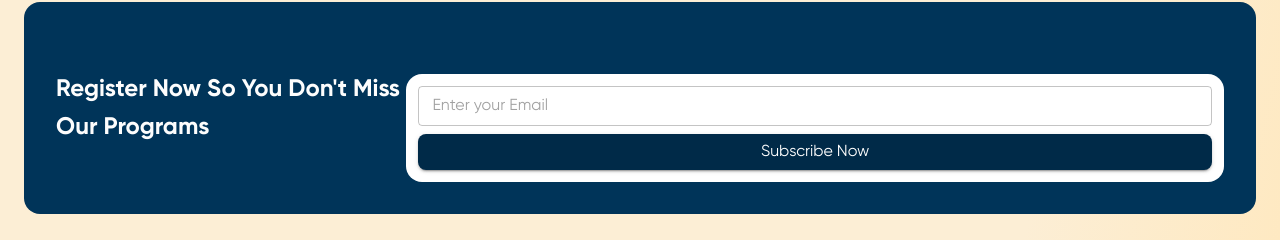
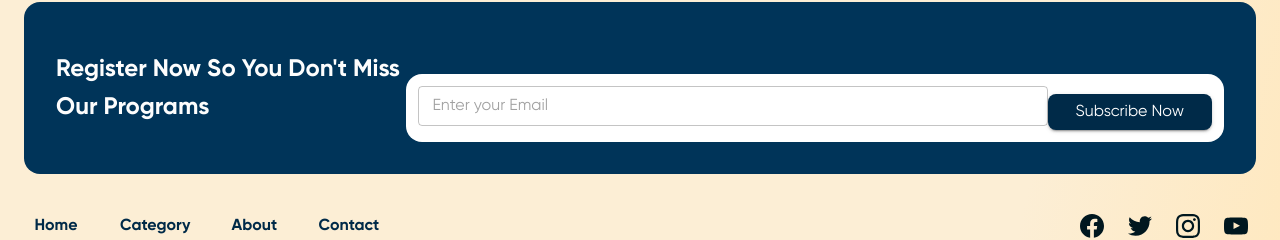
Before and after one commit to jeevananthan-apzzo/monito, a Next.js app: page / in a window 1280 px wide. Shown: the part 4072-4312 px from the top of the page. Built offline with nearby package versions, Linux system fonts and the light colour scheme.

Commit message:
footer  commit

```diff
--- a/src/components/Footer.tsx
+++ b/src/components/Footer.tsx
@@ -52,7 +52,7 @@ const Footer = () => {
           </Typography>
           <Stack
             sx={{
-              // flexDirection: { xs: "column", md: "row" },
+              flexDirection: { xs: "column", md: "row" },
               borderRadius: "16px",
               padding: "12px",
               bgcolor: "#fff",
```
